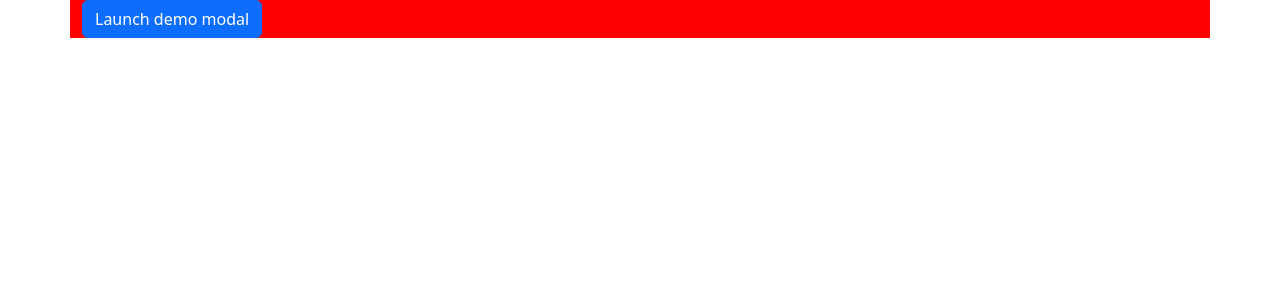
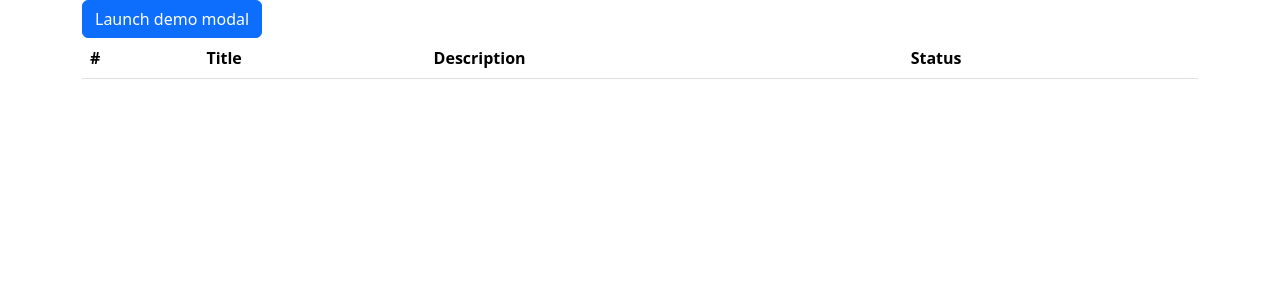
Before and after one commit to wesley-kami/Parse-Todo-TS, a React (Vite) app in the folder frontend/: page / in a window 1280 px wide. Shown: the top 300 px of the page. Built offline with nearby package versions, Linux system fonts and the light colour scheme.

Commit message:
feat(todo): Set up the logic for the todos fetching

```diff
--- a/frontend/src/App.tsx
+++ b/frontend/src/App.tsx
@@ -1,14 +1,14 @@
 import { Container } from "react-bootstrap";
 import CreateTodo from "./features/todo/components/CreateTodo"
+import Todos from "./features/todo/components/Todos";
 
 function App() {
 
   return (
     <>
-      <Container style={{
-        backgroundColor: "red"
-      }}>
+      <Container className="mb-4">
         <CreateTodo />
+        <Todos />
       </Container>
     </>
   )
--- a/frontend/src/features/todo/api/useTodo.ts
+++ b/frontend/src/features/todo/api/useTodo.ts
@@ -1,4 +1,4 @@
-import { useMutation } from "@tanstack/react-query";
+import { useMutation, useQuery } from "@tanstack/react-query";
 import type { TodoType } from "../schemas/todo.schema";
 import Parse from 'parse';
 import { useState } from "react";
@@ -10,13 +10,27 @@ const createTodo = async (newTodo: TodoType) => {
     return response;
 }
 
+const getTodos = async () => {
+    const query = new Parse.Query("Todo");
+    const todos = await query.findAll();
+
+    return todos;
+}
+
 export const useTodo = () => {
     const [error, setError] = useState<Error | null>(null)
 
     const create = useMutation({
         mutationFn: createTodo,
         onError: (error) => setError(error)
-    })
+    });
 
-    return { error, create };
+    const fetchAll = () => {
+        return useQuery({
+            queryFn: getTodos,
+            queryKey: ['todos'],
+        });
+    }
+
+    return { error, create, fetchAll };
 }
--- a/frontend/src/features/todo/components/CreateTodo.tsx
+++ b/frontend/src/features/todo/components/CreateTodo.tsx
@@ -1,10 +1,11 @@
 import { zodResolver } from '@hookform/resolvers/zod';
-import { useEffect, useState } from 'react';
+import { useState } from 'react';
 import Button from 'react-bootstrap/Button';
 import Form from 'react-bootstrap/Form';
 import Modal from 'react-bootstrap/Modal';
 import { useForm, type SubmitHandler } from 'react-hook-form';
 import { todoSchema, type TodoType } from '../schemas/todo.schema';
+import { useTodo } from '../api/useTodo';
 
 const CreateTodo = () => {
   const [show, setShow] = useState(false);
@@ -16,17 +17,11 @@ const CreateTodo = () => {
     resolver: zodResolver(todoSchema)
   });
 
-  useEffect(() => {
-    console.log(errors);
-  }, [errors]);
+  const { create: { mutate } } = useTodo();
 
-    const onSubmit: SubmitHandler<TodoType> = (todoFormData) => {
-        try{
-          console.log(todoFormData);
+    const onSubmit: SubmitHandler<TodoType> = async (todoFormData) => {
+          await mutate(todoFormData);
           reset();
-        }catch(error: any){
-          console.log(error);
-        }
     }
 
   return (
--- a/frontend/src/features/todo/components/Todos.tsx
+++ b/frontend/src/features/todo/components/Todos.tsx
@@ -2,7 +2,19 @@
 const Todos = () => {
   return (
     <div>
+      <table className="table">
+        <thead>
+          <tr>
+            <th scope="col">#</th>
+            <th scope="col">Title</th>
+            <th scope="col">Description</th>
+            <th scope="col">Status</th>
+          </tr>
+        </thead>
+        <tbody>
 
+        </tbody>
+      </table>
     </div>
   )
 }
--- a/frontend/src/main.tsx
+++ b/frontend/src/main.tsx
@@ -3,9 +3,14 @@ import { createRoot } from 'react-dom/client'
 import './index.css'
 import App from './App.tsx'
 import 'bootstrap/dist/css/bootstrap.min.css';
+import { QueryClient, QueryClientProvider } from '@tanstack/react-query';
+
+const queryClient = new QueryClient();
 
 createRoot(document.getElementById('root')!).render(
   <StrictMode>
-    <App />
+    <QueryClientProvider client={queryClient}>
+      <App />
+    </QueryClientProvider>
   </StrictMode>,
 )
```
Also changed, not shown: frontend/src/features/todo/schemas/todo.schema.ts (line endings or trailing spaces), frontend/src/features/todo/store/todo.store.ts (added), 1 other file (tests, documents, lock files or other folders).
